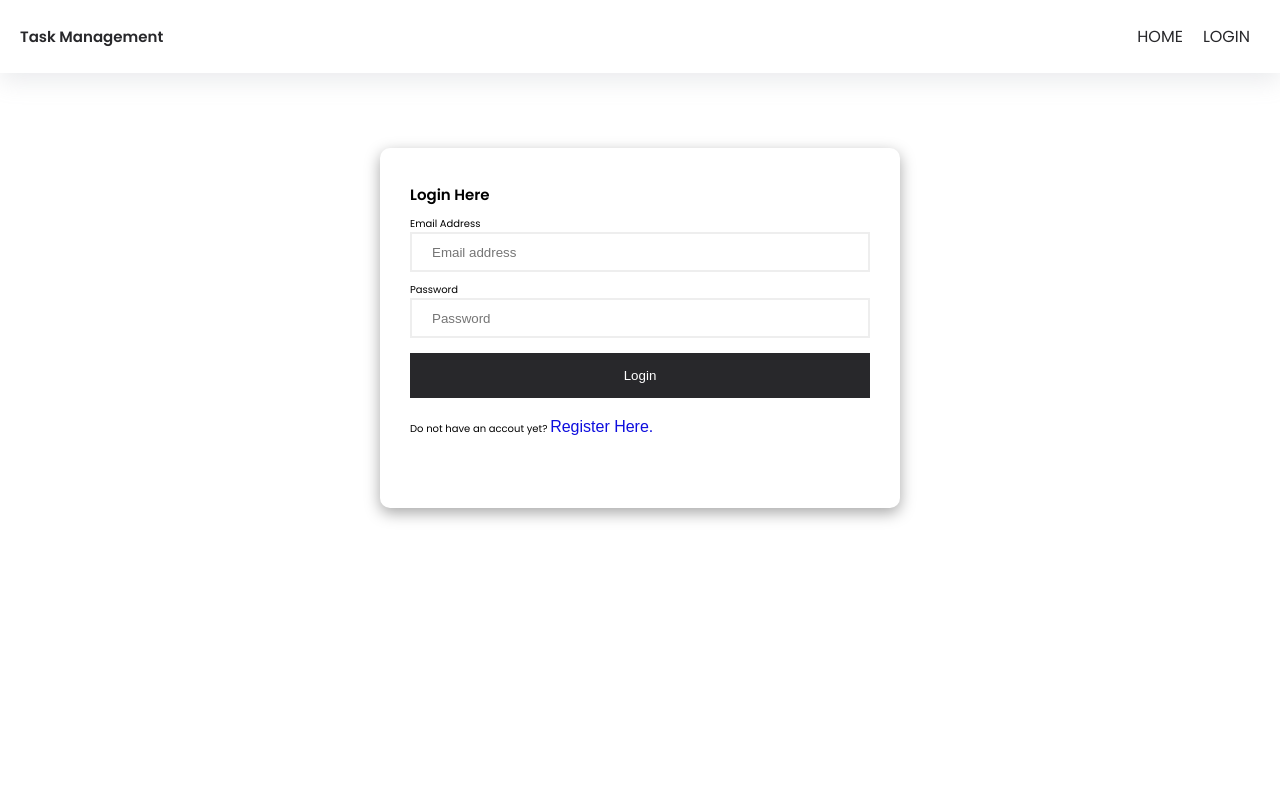
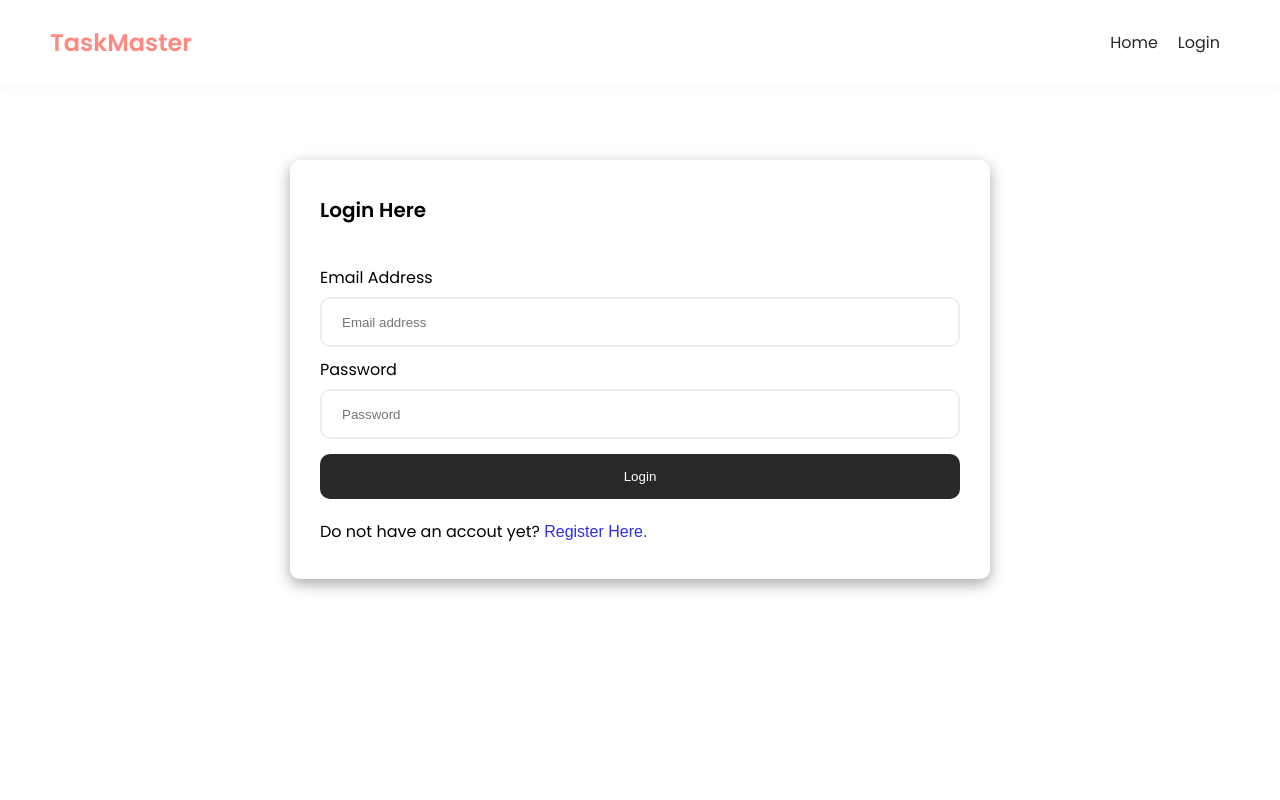
Before and after one commit to AleksandarIlicc/angular-task-management, an Angular app: page /login in a window 1280 px wide. Shown: the top 800 px of the page. Built offline with nearby package versions, Linux system fonts and the light colour scheme.

Commit message:
Implemented dynamic display of navigation links based on user login status. Also made additional CSS adjustments for some components.

```diff
--- /dev/null
+++ b/src/app/Model/Navlink.ts
@@ -0,0 +1,6 @@
+export interface NavLink {
+  label: string;
+  routerLink: string;
+  isDropdown?: boolean;
+  dropdownLinks?: NavLink[];
+}
--- a/src/app/header/header.component.css
+++ b/src/app/header/header.component.css
@@ -2,12 +2,13 @@
   display: flex;
   align-items: center;
   justify-content: space-between;
-  padding: 2rem;
-  box-shadow: rgba(149, 157, 165, 0.2) 0px 8px 24px;
+  padding: 2rem 5rem;
+  box-shadow: rgba(226, 226, 226, 0.2) 0px 4px 7px;
 }
 
 .app-header-logo {
-  color: #28282b;
+  font-size: 1.6rem;
+  color: #ff8880;
 }
 
 .app-header-navbar {
--- a/src/app/header/header.component.html
+++ b/src/app/header/header.component.html
@@ -1,29 +1,39 @@
 <div class="app-header">
-  <!--APP LOGO-->
+  <!-- APP LOGO -->
   <div class="app-header-logo">
-    <h2>Task Management</h2>
+    <h2>TaskMaster</h2>
   </div>
 
-  <!--APP NAVBAR-->
+  <!-- APP NAVBAR -->
   <div class="app-header-navbar" [ngClass]="{ open: isMenuOpen }">
-    <a routerLink="/">HOME</a>
+    <ng-container *ngFor="let link of navLinks">
+      <ng-container *ngIf="shouldShowLink(link)">
+        <ng-container *ngIf="!link.isDropdown; else dropdownTemplate">
+          <a routerLink="{{ link.routerLink }}" (click)="OnCloseMenu()">{{
+            link.label
+          }}</a>
+        </ng-container>
 
-    <div class="dropdown" *ngIf="isLoggedIn; else loginButton">
+        <ng-template #dropdownTemplate>
+          <div class="dropdown">
             <button class="dropbtn">
-        DASHBOARD
+              {{ link.label }}
               <i class="fa fa-caret-down"></i>
             </button>
             <div class="dropdown-content">
-        <a routerLink="dashboard/overview">OVERVIEW</a>
-        <a routerLink="dashboard/stats">STATS</a>
+              <a
+                *ngFor="let dropdownLink of link.dropdownLinks"
+                routerLink="{{ dropdownLink.routerLink }}"
+                (click)="OnCloseMenu()"
+                >{{ dropdownLink.label }}</a
+              >
             </div>
           </div>
+        </ng-template>
+      </ng-container>
+    </ng-container>
 
-    <ng-template #loginButton>
-      <a routerLink="/login" *ngIf="!isLoggedIn">LOGIN</a>
-    </ng-template>
-
-    <a *ngIf="isLoggedIn" (click)="onLogout()">LOGOUT</a>
+    <a *ngIf="isLoggedIn" (click)="onLogout()">Logout</a>
 
     <button class="menu-close-icon" href="#" (click)="OnCloseMenu()">
       &times;
--- a/src/app/header/header.component.ts
+++ b/src/app/header/header.component.ts
@@ -2,6 +2,7 @@ import { Component, OnDestroy, OnInit, inject } from "@angular/core";
 import { AuthService } from "../Services/auth.service";
 import { User } from "../Model/User";
 import { Subscription } from "rxjs";
+import { NavLink } from "../Model/Navlink";
 
 @Component({
   selector: "app-header",
@@ -14,6 +15,20 @@ export class HeaderComponent implements OnInit, OnDestroy {
   isMenuOpen: boolean = false;
   private userSubject: Subscription;
 
+  navLinks: NavLink[] = [
+    { label: "Home", routerLink: "/" },
+    {
+      label: "Dashboard",
+      routerLink: "",
+      isDropdown: true,
+      dropdownLinks: [
+        { label: "Overview", routerLink: "dashboard/overview" },
+        { label: "Stats", routerLink: "dashboard/stats" },
+      ],
+    },
+    { label: "Login", routerLink: "/login" },
+  ];
+
   ngOnInit() {
     this.userSubject = this.authService.user.subscribe((user: User) => {
       this.isLoggedIn = user ? true : false;
@@ -21,6 +36,7 @@ export class HeaderComponent implements OnInit, OnDestroy {
   }
 
   onLogout() {
+    this.OnCloseMenu();
     this.authService.logout();
   }
 
@@ -31,7 +47,17 @@ export class HeaderComponent implements OnInit, OnDestroy {
   OnOpenMenu() {
     this.isMenuOpen = true;
   }
+
   OnCloseMenu() {
     this.isMenuOpen = false;
   }
+
+  shouldShowLink(link: NavLink): boolean {
+    if (link.label === "Login") {
+      return !this.isLoggedIn;
+    } else if (link.label === "Dashboard") {
+      return this.isLoggedIn;
+    }
+    return true;
+  }
 }
--- a/src/app/home/home.component.css
+++ b/src/app/home/home.component.css
@@ -1,11 +1,91 @@
-.home-page-container{
-    padding: 50px 100px;
+.home-page-container {
+  display: flex;
+  flex-wrap: wrap;
+  gap: 4rem;
+  padding: 5rem 10rem;
+
+  @media only screen and (max-width: 56.25em) {
+    flex-direction: column;
+    align-items: center;
+    padding: 5rem;
+  }
+
+  @media only screen and (max-width: 30em) {
+    padding: 3rem;
+  }
 }
-.home-page-content{
-    width: 70%;
-    padding-top: 50px;
-    border-top: #dedede 3px solid;
+
+.home-page-content {
+  flex-basis: 50%;
+  padding-top: 10rem;
+
+  @media only screen and (max-width: 56.25em) {
+    padding-top: 5rem;
+
+    display: flex;
+    flex-direction: column;
+    align-items: center;
+  }
 }
-p{
-    margin-top: 20px;
+
+.home-page-content > p,
+h1,
+h2 {
+  @media only screen and (max-width: 56.25em) {
+    text-align: center;
+  }
 }
+
+.home-page-content h1 {
+  color: #110777;
+  font-size: 5rem;
+}
+
+.home-page-content h2 {
+  margin-bottom: 1rem;
+  color: #110777;
+  font-size: 2rem;
+}
+
+.home-page-content ul {
+  font-size: 1.4rem;
+}
+
+.hero-main-para {
+  color: #ff8880;
+  font-size: 1.6rem;
+  margin-bottom: 4rem;
+}
+
+.hero-sub-para {
+  max-width: 50rem;
+  font-size: 1.4rem;
+  margin-top: 3rem;
+  color: #91b3fa;
+}
+
+.hero-btn {
+  font-size: 1.6rem;
+  margin-top: 4rem;
+  padding: 1.4rem 3rem;
+  border-radius: 3rem;
+  border: none;
+  outline: none;
+  background-color: #110777;
+  color: white;
+}
+
+.illustration {
+  width: 50rem;
+  flex: 1;
+
+  @media only screen and (max-width: 56.25em) {
+    width: 80%;
+  }
+}
+
+.illustration .illustration-img {
+  width: 100%;
+  height: 100%;
+  object-fit: scale-down;
+}
--- a/src/app/home/home.component.html
+++ b/src/app/home/home.component.html
@@ -1,25 +1,35 @@
 <div class="home-page-container">
-    <h2>Home Page</h2>
-    <div class="home-page-content">
-        <p>
-            Lorem ipsum dolor sit amet, consectetur adipiscing elit,
-            sed do eiusmod tempor incididunt ut labore et dolore magna
-            aliqua. Ut enim ad minim veniam, quis nostrud exercitation
-            ullamco laboris nisi ut aliquip ex ea commodo consequat.
-            Duis aute irure dolor in reprehenderit in voluptate velit
-            esse cillum dolore eu fugiat nulla pariatur. Excepteur sint
-            occaecat cupidatat non proident, sunt in culpa qui officia
-            deserunt mollit anim id est laborum.
-        </p>
-        <p>
-            Lorem ipsum dolor sit amet, consectetur adipiscing elit,
-            sed do eiusmod tempor incididunt ut labore et dolore magna
-            aliqua. Ut enim ad minim veniam, quis nostrud exercitation
-            ullamco laboris nisi ut aliquip ex ea commodo consequat.
-            Duis aute irure dolor in reprehenderit in voluptate velit esse
-            cillum dolore eu fugiat nulla pariatur. Excepteur sint occaecat
-            cupidatat non proident, sunt in culpa qui officia deserunt
-            mollit anim id est laborum.
-        </p>
-    </div>
+  <div class="home-page-content">
+    <h1>Welcome to TaskMaster</h1>
+    <p class="hero-main-para">
+      TaskMaster is your ultimate solution for efficient task management and
+      project tracking. Whether you are working individually or as part of a
+      team, TaskMaster provides all the tools you need to stay organized and
+      productive.
+    </p>
+
+    <h2>Key features of TaskMaster include:</h2>
+
+    <ul>
+      <li>Easy task creation and assignment</li>
+      <li>Real-time collaboration and communication</li>
+      <li>Customizable project dashboards</li>
+      <li>Detailed reporting and analytics</li>
+      <li>Integrations with popular tools and services</li>
+    </ul>
+
+    <p class="hero-sub-para">
+      Start using TaskMaster today and take control of your tasks like never
+      before. Sign up now and experience the difference!
+    </p>
+
+    <button class="hero-btn" routerLink="/login">Get started</button>
+  </div>
+  <figure class="illustration">
+    <img
+      src="assets/20945628.jpg"
+      alt="Task management illustration"
+      class="illustration-img"
+    />
+  </figure>
 </div>
--- a/src/app/login/login.component.css
+++ b/src/app/login/login.component.css
@@ -1,32 +1,57 @@
-.app-login-form{
-    width: 520px;
-    height: 360px;
+.app-login-form {
+  width: 90%;
+  max-width: 70rem;
   box-shadow: rgba(0, 0, 0, 0.35) 0px 5px 15px;
   padding: 30px 30px;
   border-radius: 10px;
   margin: 75px auto;
 }
-.form-input{
-    margin-top: 10px;
+
+.app-login-form h2 {
+  font-size: 2rem;
+  margin-bottom: 4rem;
 }
-.form-input input{
+
+.form-input {
+  margin-top: 1rem;
+}
+
+.form-input label {
+  display: inline-block;
+  font-size: 1.6rem;
+  margin-bottom: 0.7rem;
+}
+
+.form-input input {
   width: 100%;
-    height: 40px;
+  height: 5rem;
+  border-radius: 1rem;
   border: #eee 2px solid;
-    padding: 0px 20px;
+  padding: 0px 2rem;
+
+  @media only screen and (max-width: 35em) {
+    margin-bottom: 2.4rem;
   }
-.app-login-btn{
+}
+
+.form-text {
+  font-size: 1.6rem;
+}
+
+.app-login-btn {
   width: 100%;
+  border-radius: 1rem;
   border: none;
-    padding: 15px;
-    margin: 15px 0px;
-    background-color: #28282B;
+  padding: 1.5rem;
+  margin: 1.5rem 0px;
+  background-color: #28282b;
   color: white;
 }
-.app-toggle-btn{
+
+.app-toggle-btn {
   border: none;
-    font-size: 16px;
+  font-size: 1.6rem;
   background-color: transparent;
-    color: #0e0ede;
+  color: #2e2eee;
   cursor: pointer;
 }
--- a/src/app/login/login.component.html
+++ b/src/app/login/login.component.html
@@ -35,10 +35,11 @@
         minlength="8"
       />
     </div>
+
     <button type="submit" class="app-login-btn" [disabled]="authForm.invalid">
       {{ isLoginMode ? "Login" : "Signup" }}
     </button>
-    <p>
+    <p class="form-text">
       {{
         isLoginMode ? "Do not have an accout yet?" : "Already have an account?"
       }}
--- a/src/styles.css
+++ b/src/styles.css
@@ -24,6 +24,10 @@ p {
 
 html {
   font-size: 62.5%;
+
+  @media only screen and (max-width: 64em) {
+    font-size: 50%;
+  }
 }
 
 ::-webkit-scrollbar {
@@ -63,6 +67,7 @@ html {
   color: #333;
   font-family: Tahoma, Arial, sans-serif;
 }
+
 .popup .close {
   font-size: 3rem;
   font-weight: bold;
@@ -76,9 +81,11 @@ html {
   text-decoration: none;
   transition: all 200ms;
 }
+
 .popup .close:hover {
   color: #06d85f;
 }
+
 .popup .content {
   max-height: 30%;
   overflow: auto;
@@ -99,23 +106,28 @@ html {
   border-radius: 0.8rem;
   box-shadow: 0 0 1.5rem rgba(0, 0, 0, 0.1);
 }
+
 .container h3 {
   font-size: 1.6rem;
   color: #333;
   font-weight: 500;
 }
+
 .container .form {
   font-size: 1.6rem;
   margin-top: 3rem;
 }
+
 .form .input-box,
 textarea {
   width: 100%;
   margin-top: 2rem;
 }
+
 .input-box label {
   color: #333;
 }
+
 .form :where(.input-box input, .select-box) {
   position: relative;
   height: 5rem;
@@ -139,39 +151,49 @@ textarea {
   display: flex;
   column-gap: 1.5rem;
 }
+
 .form .gender-box {
   margin-top: 2rem;
 }
+
 .gender-box h3 {
   color: #333;
   font-size: 1.4rem;
   font-weight: 400;
   margin-bottom: 0.8rem;
 }
+
 .form :where(.gender-option, .gender) {
   display: flex;
   align-items: center;
   column-gap: 5rem;
   flex-wrap: wrap;
 }
+
 .form .gender {
   column-gap: 5px;
 }
+
 .gender input {
   accent-color: rgb(130, 106, 251);
 }
+
 input.ng-invalid.ng-touched {
   border: #ff5733 2px solid;
 }
+
 .form :where(.gender input, .gender label) {
   cursor: pointer;
 }
+
 .gender label {
   color: #707070;
 }
+
 .address :where(input, .select-box) {
   margin-top: 1.5rem;
 }
+
 .select-box select {
   height: 100%;
   width: 100%;
@@ -180,6 +202,7 @@ input.ng-invalid.ng-touched {
   color: #707070;
   font-size: 1.4rem;
 }
+
 .form button {
   height: 5.5rem;
   width: 100%;
@@ -192,6 +215,7 @@ input.ng-invalid.ng-touched {
   transition: all 0.2s ease;
   background: #3498db;
 }
+
 .form button:hover {
   background: rgb(88, 56, 250);
 }
```
Also changed, not shown: 1 other file (tests, documents, lock files or other folders). Lines whose indentation alone changed are shown as unchanged.
